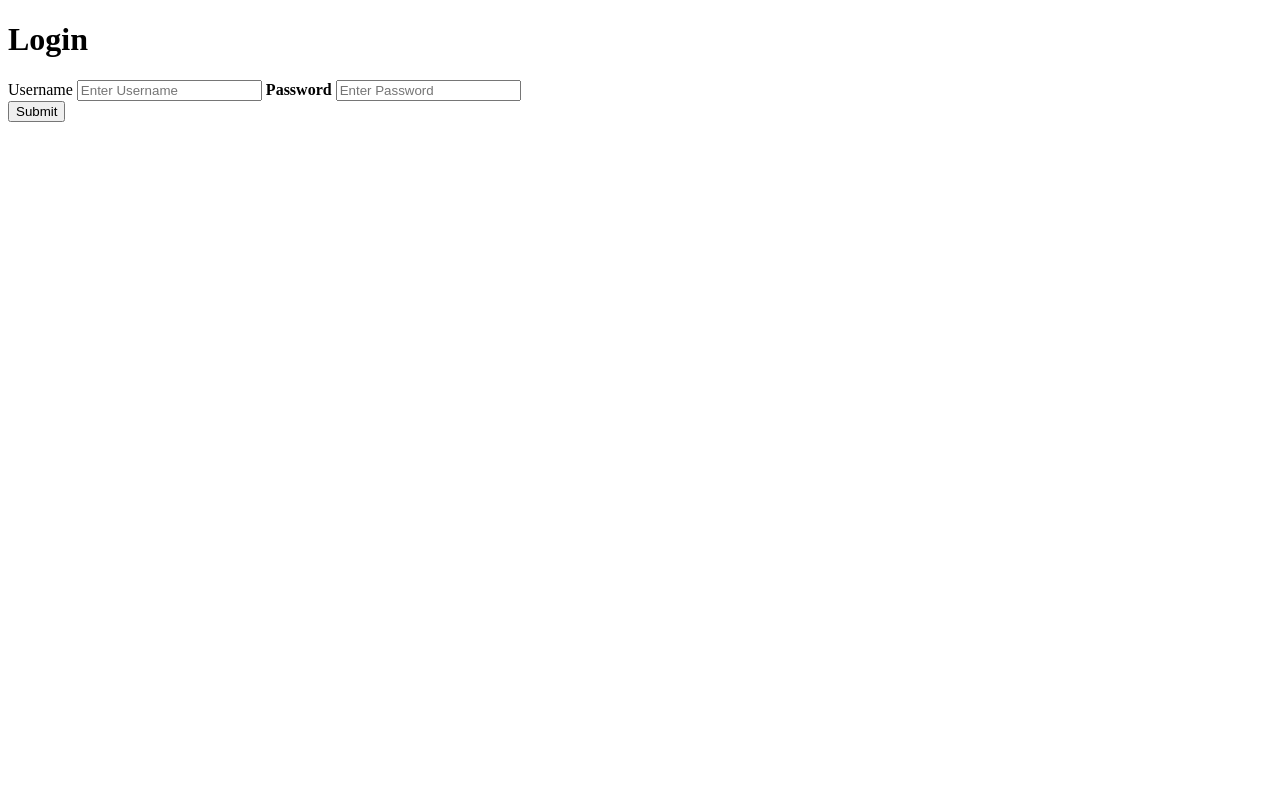
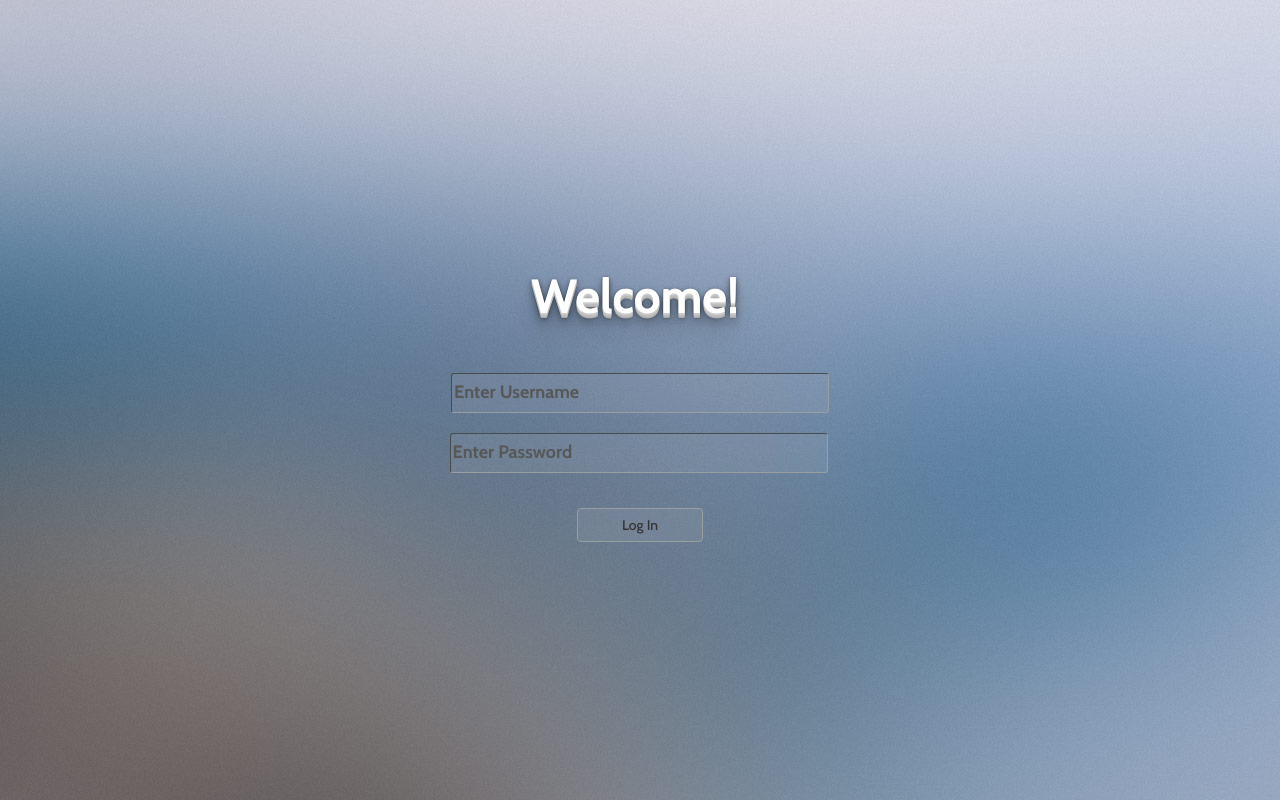
Before and after one commit to LACountyAssessorITD/intranet-, a website: page public/login.html in a window 1280 px wide. Drawn offline with nearby package versions, Linux system fonts and the light colour scheme.

Commit message:
Added some fonts, designed login page

```diff
--- /dev/null
+++ b/public/css/fonts.css
@@ -0,0 +1,9 @@
+@font-face {
+    font-family: 'Cabin-Bold'; /*a name to be used later*/
+      src: url('../fonts/Cabin-Bold.otf'); /*URL to font*/
+}
+
+@font-face{
+    font-family: 'Cabin-Medium';
+      src: url('../fonts/Cabin-Medium.otf');
+}
--- /dev/null
+++ b/public/css/login.css
@@ -0,0 +1,92 @@
+@import url("./fonts.css");
+
+body {
+  background-image: url("../img/login-background.jpg");
+
+}
+
+h1{
+  color:white;
+  font-size:48px;
+  padding-right: 10px;
+  /*To make the title look 3D*/
+  text-shadow: 0 1px 0 #ccc,
+               0 2px 0 #c9c9c9,
+               0 3px 0 #bbb,
+               0 4px 0 #b9b9b9,
+               0 5px 0 #aaa,
+               0 6px 1px rgba(0,0,0,.1),
+               0 0 5px rgba(0,0,0,.1),
+               0 1px 3px rgba(0,0,0,.3),
+               0 3px 5px rgba(0,0,0,.2),
+               0 5px 10px rgba(0,0,0,.25),
+               0 10px 10px rgba(0,0,0,.2),
+               0 20px 20px rgba(0,0,0,.15);
+}
+
+label{
+  padding-right: 50px;
+  font-size: 30px;
+}
+
+/*placeholder text*/
+::-webkit-input-placeholder {
+   font-family:'Cabin-Bold';
+   font-size:18px;
+   color:#575757;
+}
+
+:-moz-placeholder { /* Firefox 18- */
+  font-family:'Cabin-Bold';
+  font-size:18px;
+  color:#575757;
+}
+
+::-moz-placeholder {  /* Firefox 19+ */
+  font-family:'Cabin-Bold';
+  font-size:18px;
+  color:#575757;
+}
+
+:-ms-input-placeholder {
+  font-family:'Cabin-Bold';
+  font-size:18px;
+  color:#575757;
+}
+
+.login-button{
+  width:15%;
+  background-color:rgba(204, 204, 204, 0.1);
+  font-family:'Cabin-Medium';
+  border-color:#999FA1;
+}
+
+.login-container{
+  margin: 20px;
+  margin-top:50px;
+  padding: 200px;
+  text-align: center;
+  font-family:'Cabin-Bold'
+}
+
+.passbox{
+  margin-right: 3px;
+
+}
+
+.textbox{
+  background-color:rgba(204, 204, 204, 0.1);
+  border-radius: 3px;
+  border-color:#999FA1;
+  border-width:1px;
+  color:black;
+  outline:none;
+  height:40px;
+  width:45%;
+  transition:height 1s;
+  -webkit-transition:height 1s;
+}
+
+#login-password{
+  background-color:rgba(0, 0, 0, 0);
+}
--- a/public/login.html
+++ b/public/login.html
@@ -2,21 +2,22 @@
 <html lang="en">
   <head>
     <title>Login</title>
+    <link rel="stylesheet" href="./css/bootstrap.min.css">
+    <link rel="stylesheet" href="./css/login.css">
   </head>
   <body>
-  <div>
+  <div class="login-container">
 <!--USER PROFILE PAGE -->
-    <h1>Login</h1>
-      <form action="/login" method="POST"><!--What function should I call?-->
+    <h1>Welcome!</h1>
+    <br></br>
+      <form id="login-form" action="/login" method="POST"><!--What function should I call?-->
           <div class="form-group">
-            <label>Username</label>
-              <input type="text" placeholder="Enter Username" name="username" required>
-
-            <label><b>Password</b></label>
-              <input type="password" placeholder="Enter Password" name="password" required>
+            <input type="text" class="textbox" placeholder="Enter Username" name="login-username" required>
+            <br></br>
+             <input type="password" class="textbox passbox" placeholder="Enter Password" name="login-password" required>
           </div>
-
-          <button type="submit" class="btn btn-default">Submit</button>
+          <br>
+          <button type="submit" class="btn btn-default login-button">Log In</button>
       </form>
 
   </div>
```
Also changed, not shown: public/fonts/Cabin-Bold.otf (added), public/fonts/Cabin-BoldItalic.otf (added), public/fonts/Cabin-Italic.otf (added), public/fonts/Cabin-Medium.otf (added), public/fonts/Cabin-MediumItalic.otf (added), public/fonts/Cabin-Regular.otf (added), public/fonts/Cabin-SemiBold.otf (added), public/fonts/Cabin-SemiBoldItalic.otf (added), public/img/login-background.jpg (added).
